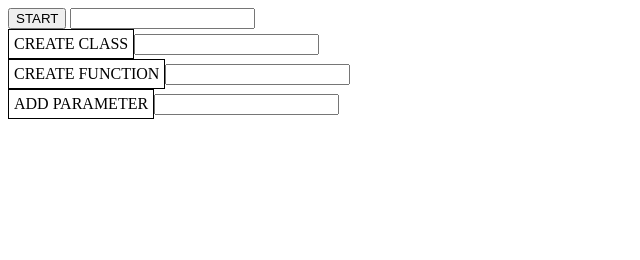
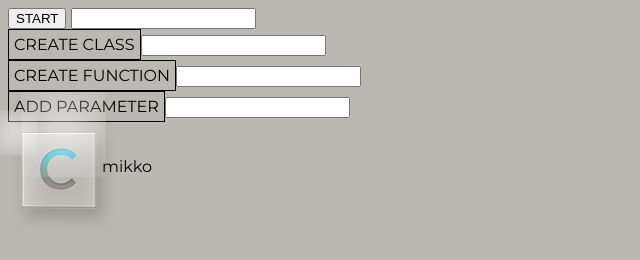
Before and after one commit to mikkoh/voiceStub, a website: page index.html in a window 1280 px wide. Both pictures are taken after a click on the button "START". Shown: the whole page, without its empty margins (0-640 px from the left). Drawn offline with Linux system fonts and the light colour scheme; files whose address does not match are found by name.

Commit message:
Started working on the class icons and new names

```diff
--- a/css/main.css
+++ b/css/main.css
@@ -1,11 +1,12 @@
 body {
 	padding: 0;
+	font-family: 'Montserrat', sans-serif;
+	background-color: #bbb8b3;
 }
 
 
 .class {
 	max-width: 320px;
-	background-color: #CAFE00;
 	padding: 5px;
 	margin: 5px;
 	line-height: 35px;
--- a/index.html
+++ b/index.html
@@ -3,6 +3,8 @@
 <head>
 	<title></title>
 	<script data-main="js/main" src="lib/require.js"></script>
+
+	<link href='http://fonts.googleapis.com/css?family=Montserrat:400,700' rel='stylesheet' type='text/css'>
 	<link rel="stylesheet" type="text/css" href="css/main.css" />
 </head>
 <body>
--- a/js/main.js
+++ b/js/main.js
@@ -26,6 +26,11 @@ function( $, Parser, UIFactory, UIEntry ) {
 			classEntry.init();
 			functionEntry.init();
 			parameterEntry.init();
+
+
+
+
+			uiFactory.addCommands( parser.parse( 'create a class named mikko' ) );
 
 
 			var txtField = $( '#txtField' );
--- a/js/ui/uiClass.js
+++ b/js/ui/uiClass.js
@@ -1,4 +1,4 @@
-define( [ 'lib/jquery', 'ui/uiBase' ], function( $, UIBase ) {
+define( [ 'lib/jquery', 'ui/uiBase', 'ui/uiClassName' ], function( $, UIBase, UIClassName ) {
 
 	var UIClass = function( parentContainer ) {
 		this.parentContainer = parentContainer;
@@ -7,15 +7,19 @@ define( [ 'lib/jquery', 'ui/uiBase' ], function( $, UIBase ) {
 	UIClass.prototype = Object.create( UIBase.prototype );
 
 	UIClass.prototype.functionContainer = null;
+	UIClass.prototype.name = null;
 
 	UIClass.prototype.init = function( initData ) {
 		this.name = initData[ 0 ];
 
 		this.container = $( '<div class="class">' +
-								'class <span class="nameContainer">' + this.name + ' </span> {' +
 								'<div id="functionContainer"></div>' +
-								'}' +
 							'</div>' );
+
+
+		this.name = new UIClassName( this.container );
+		this.name.init( initData );
+
 
 
 		this.functionContainer = this.container.find( '#functionContainer' );
@@ -23,6 +27,14 @@ define( [ 'lib/jquery', 'ui/uiBase' ], function( $, UIBase ) {
 		this.onNameClick = this.onNameClick.bind( this );
 		this.nameContainer = this.container.find( '.nameContainer' );
 		this.nameContainer.bind( 'click', this.onNameClick );
+	};
+
+	UIClass.prototype.animateIn = function( delay ) {
+		this.name.animateIn( delay );
+	};
+
+	UIClass.prototype.animateOut = function( delay ) {
+		this.name.animateOut( delay );
 	};
 
 	UIClass.prototype.addItem = function( ui ) {
--- /dev/null
+++ b/js/ui/uiClassIcon.js
@@ -0,0 +1,55 @@
+define( [ 'lib/jquery' ], function( $ ) {
+	var UIClassIcon = function( container ) {
+		this.parentContainer = container;
+	};
+
+	UIClassIcon.prototype.parentContainer = null;
+	UIClassIcon.prototype.container = null;
+	UIClassIcon.prototype.icon = null;
+	UIClassIcon.prototype.highlight1 = null;
+	UIClassIcon.prototype.highlight2 = null;
+
+	UIClassIcon.prototype.init = function( initData ) {
+		this.container = $( '<div><div>' ).appendTo( this.parentContainer );
+
+		this.icon = $( '<img src="images/classLetter.png" width="113" height="113" />' ).appendTo( this.container );
+		this.highlight1 = $( '<img src="images/classHighLight1.png" width="85" height="85" />' ).appendTo( this.container );
+		this.highlight2 = $( '<img src="images/classHighLight2.png" width="45" height="45" />' ).appendTo( this.container );
+
+		this.container
+		.css( 'position', 'absolute' )
+		.css( 'display', 'inline-block' )
+		.css( 'width', 113 )
+		.css( 'height', 113 )
+		.css( 'left', -14 )
+		.css( 'top', -10 )
+		.css( '-webkit-transform-style', 'preserve-3d' )
+		.css( '-webkit-transform', 'perspective(1200) rotateY(-10deg)' );
+
+		this.icon
+		.css( 'position', 'absolute' )
+		.css( '-webkit-transform', 'translate3d(0px, 0px, -20px)' );
+
+		this.highlight1
+		.css( 'position', 'absolute' )
+		.css( '-webkit-transform', 'translate3d(17px, -30px, 0px)' );
+
+		this.highlight2
+		.css( 'position', 'absolute' )
+		.css( '-webkit-transform', 'translate3d(-12px, -12px, 0px)' );
+	};
+
+	UIClassIcon.prototype.animateIn = function( delay ) {
+
+	};
+
+	UIClassIcon.prototype.animateOut = function( delay ) {
+
+	};
+
+	UIClassIcon.prototype.destroy = function() {
+
+	};
+
+	return UIClassIcon;
+});
--- /dev/null
+++ b/js/ui/uiClassName.js
@@ -0,0 +1,39 @@
+define( [ 'lib/jquery', 'ui/uiName', 'ui/uiClassIcon' ], function( $, UIName, UIClassIcon ) {
+	var UIClassName = function( container ) {
+		this.parentContainer = container;
+	};
+
+	UIClassName.prototype.container = null;
+	UIClassName.prototype.parentContainer = null;
+	UIClassName.prototype.icon = null;
+	UIClassName.prototype.name = null;
+
+	UIClassName.prototype.init = function( initData ) {
+		this.container = $('<div></div>').appendTo( this.parentContainer );
+		this.container.css( 'position', 'relative' );
+
+		this.icon = new UIClassIcon( this.container );
+		this.icon.init();
+
+		this.name = new UIName( this.container );
+		this.name.init( initData );
+
+		this.animateIn();
+	};
+
+	UIClassName.prototype.animateIn = function( delay ) {
+		this.name.animateIn( delay );
+	};
+
+	UIClassName.prototype.animateOut = function( delay ) {
+		this.name.animateOut( delay );
+	};
+
+	UIClassName.prototype.destroy = function() {
+		this.name.destroy();
+
+		this.container.remove();
+	};
+
+	return UIClassName;
+});
--- /dev/null
+++ b/js/ui/uiName.js
@@ -0,0 +1,37 @@
+define( [ 'lib/jquery' ], function( $ ) {
+	var UIName = function( container ) {
+		this.parentContainer = container;
+	};
+
+	UIName.prototype.width = 0;
+
+	UIName.prototype.init = function( initData ) {
+		this.container = $('<span>' + initData + '</span>').appendTo( this.parentContainer );
+		this.width = this.container.width();
+
+		this.container
+		.css( 'position', 'absolute' )
+		.css( 'overflow', 'hidden' )
+		.css( 'height', 74 )
+		.css( 'line-height', '70px' )
+		.css( 'visiblity', 'hidden' )
+		.css( 'left', 84 );
+	};
+
+	UIName.prototype.animateIn = function( delay ) {
+		this.container
+		.css( 'visiblity', 'visible' );
+	};
+
+	UIName.prototype.animateOut = function( delay ) {
+		this.container
+		.css( 'visiblity', 'hidden' )
+		.css( 'width', 0 );
+	};
+
+	UIName.prototype.destroy = function() {
+		this.container.remove();
+	};
+
+	return UIName;
+});
```
Also changed, not shown: images/classHighLight1.png (added), images/classHighLight1@2x.png (added), images/classHighLight2.png (added), images/classHighLight2@2x.png (added), images/classLetter.png (added), images/classLetter@2x.png (added), images/functionHighLight1.png (added), images/functionHighLight1@2x.png (added), images/functionHighLight2.png (added), images/functionHighLight2@2x.png (added), images/functionLetter.png (added), images/functionLetter@2x.png (added).
